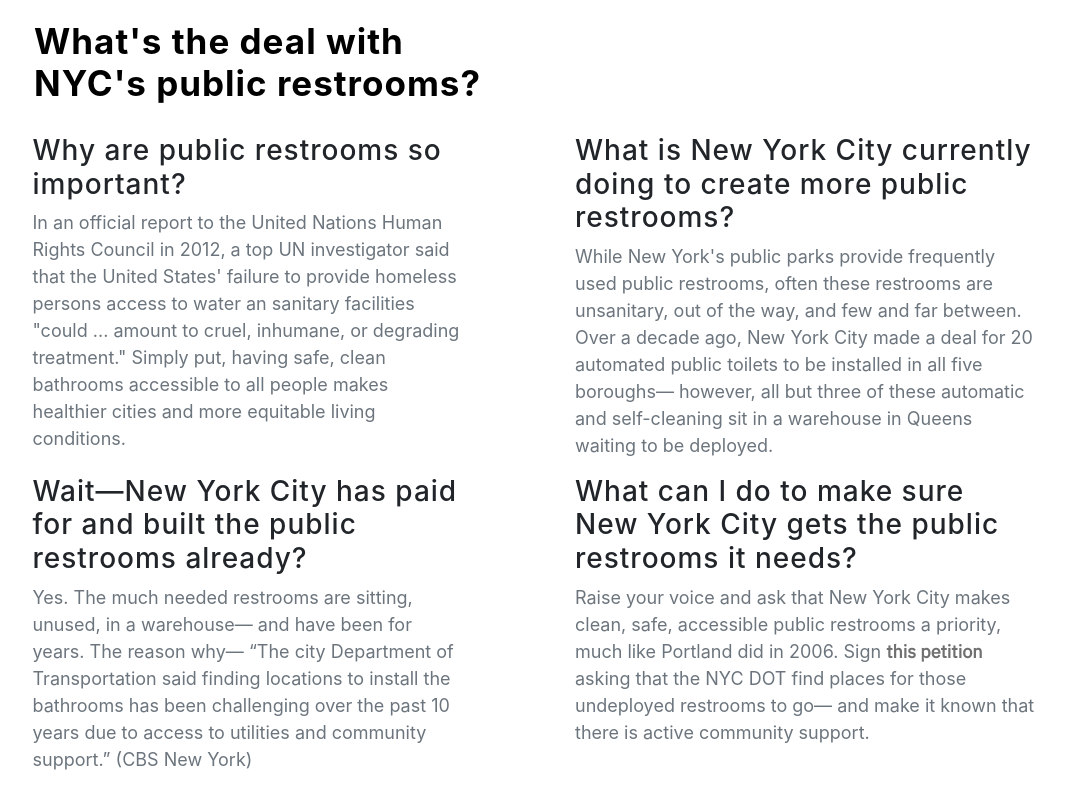
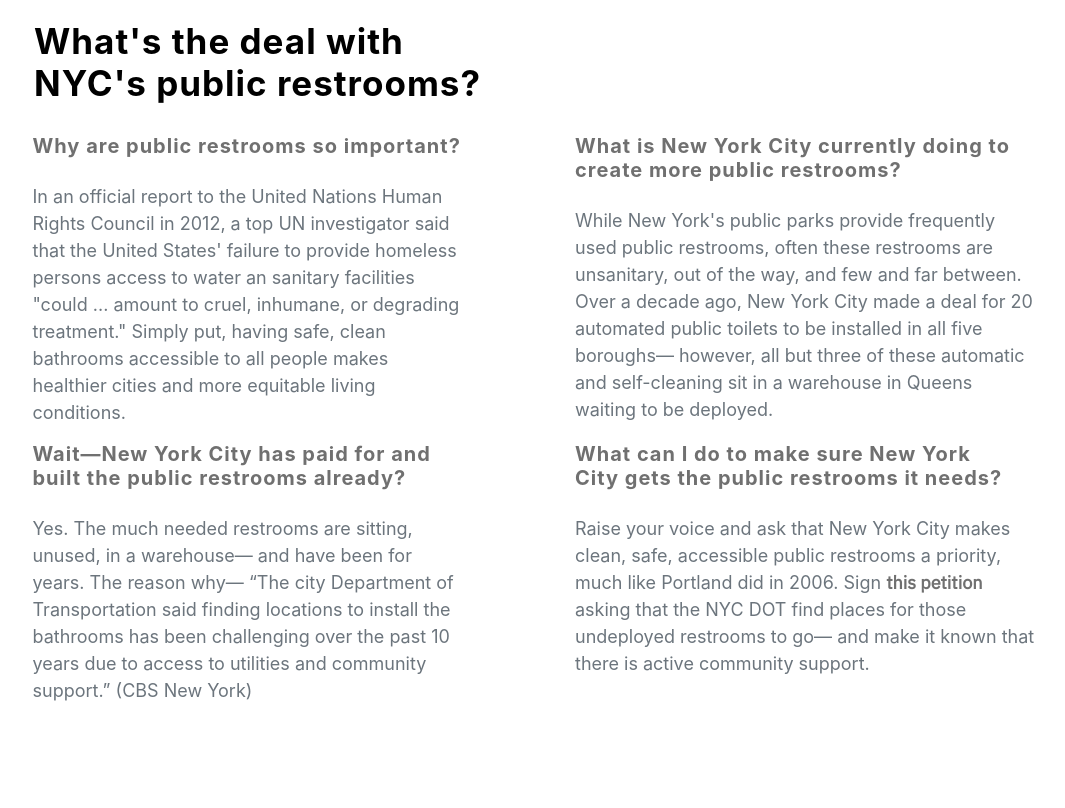
Before and after one commit to meredithlampe/public-restrooms-nyc, a website with bundled scripts: page index.html in a window 1280 px wide. Shown: the part 1460-2268 px from the top of the page, without its empty margins (68-1133 px from the left). Built offline with nearby package versions, Linux system fonts and the light colour scheme.

Commit message:
idk some css change

```diff
--- a/css/new-age.css
+++ b/css/new-age.css
@@ -489,6 +489,13 @@ section.cta .overlay {
   padding-left: 30px;
 }
 
+.info_left h3, .info_right h3 {
+  font-size: 20px;
+  font-weight: bold;
+  color: #707070;
+  margin-bottom: 25px;
+}
+
 .info_right {
   width: 460px;
 }
```
